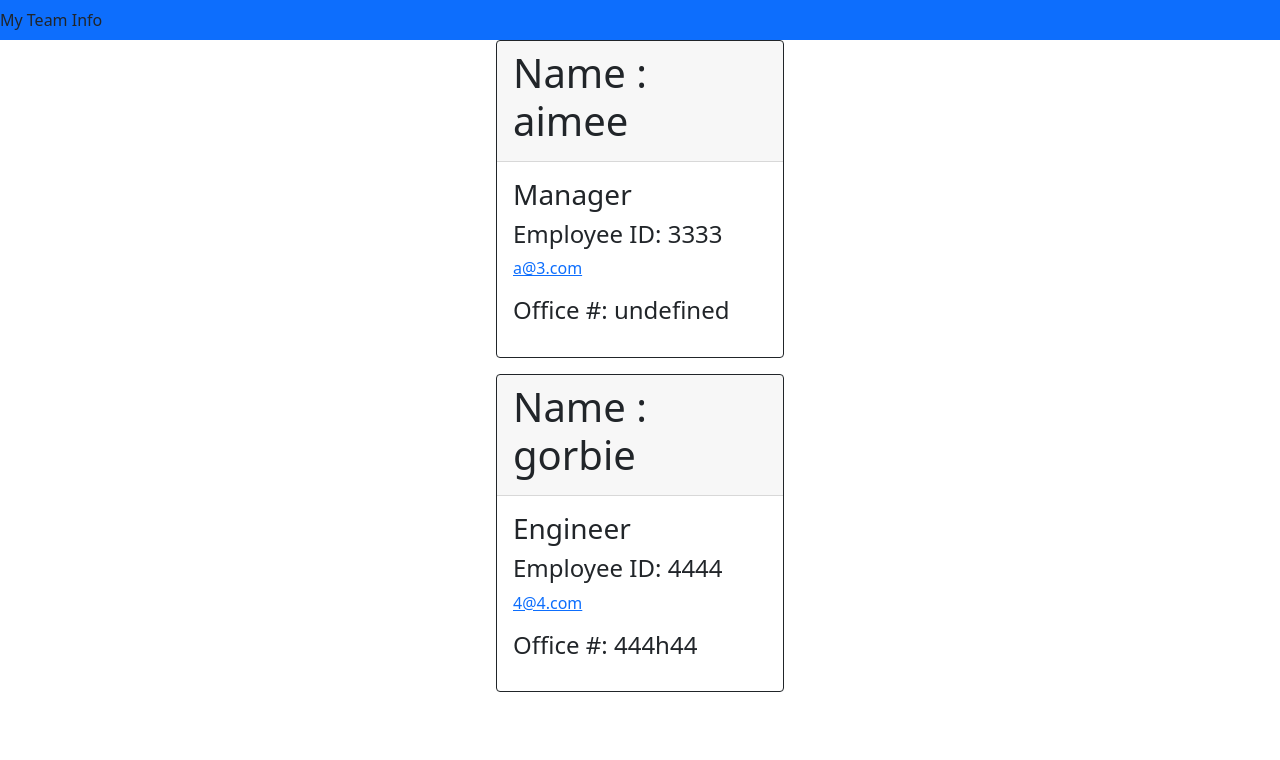
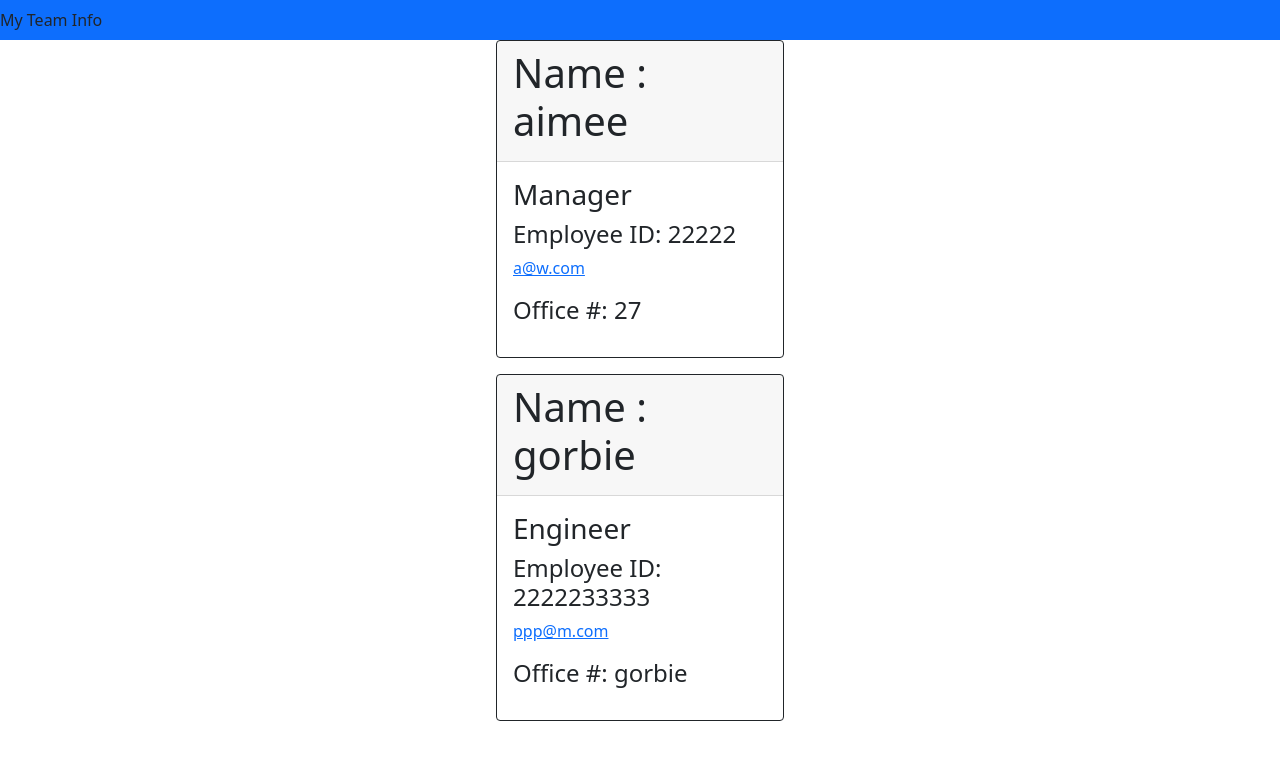
Before and after one commit to Mantablast/OOPTeam-Profile-Generator, a website: page myTeam.html in a window 1280 px wide. Drawn offline with nearby package versions, Linux system fonts and the light colour scheme.

Commit message:
engineer is working better

```diff
--- a/index.js
+++ b/index.js
@@ -55,7 +55,7 @@ const questions1 = () => {
         },
         {
             type: 'input',
-            name: 'officenum',
+            name: 'officeNumber',
             message: 'What is your office number? (Required)',
             validate: projectInput => {
                 if (projectInput) {
--- a/myTeam.html
+++ b/myTeam.html
@@ -17,10 +17,10 @@
     <div class="card-header"><h1>Name : aimee</h1></div>
     <div class="card-body text-dark">
     <h3 class="card-title">Manager</h3>
-    <h4>Employee ID: 3333</h4>
+    <h4>Employee ID: 22222</h4>
     <p class="card-text">
-    <a href = "mailto: a@3.com">a@3.com</a>
-    <h4>Office #: undefined</h4>
+    <a href = "mailto: a@w.com">a@w.com</a>
+    <h4>Office #: 27</h4>
     </p>
     </div>
     </div>
@@ -29,10 +29,10 @@
     <div class="card-header"><h1>Name : gorbie</h1></div>
     <div class="card-body text-dark">
     <h3 class="card-title">Engineer</h3>
-    <h4>Employee ID: 4444</h4>
+    <h4>Employee ID: 2222233333</h4>
     <p class="card-text">
-    <a href = "mailto: 4@4.com">4@4.com</a>
-    <h4>Office #: 444h44</h4>
+    <a href = "mailto: ppp@m.com">ppp@m.com</a>
+    <h4>Office #: gorbie</h4>
     </p>
     </div>
     </div>
```
Also changed, not shown: dist/generateHTML.js.
